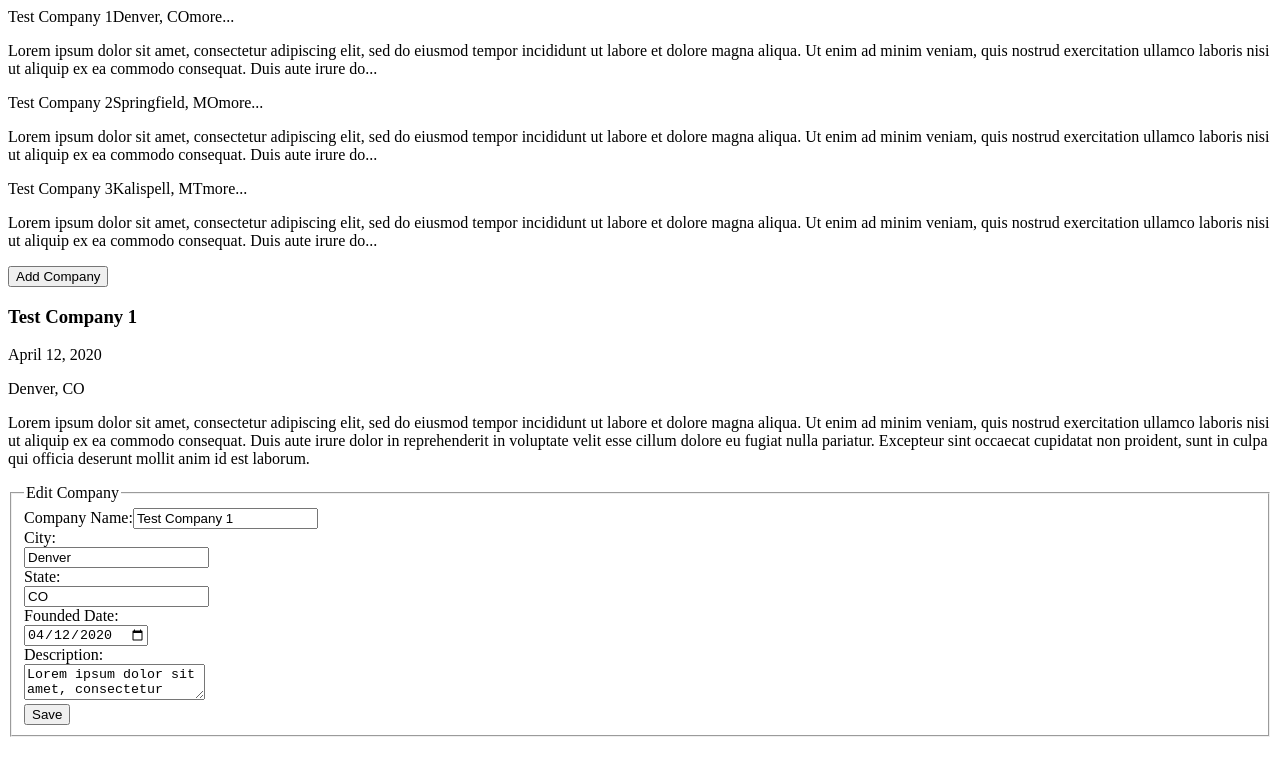
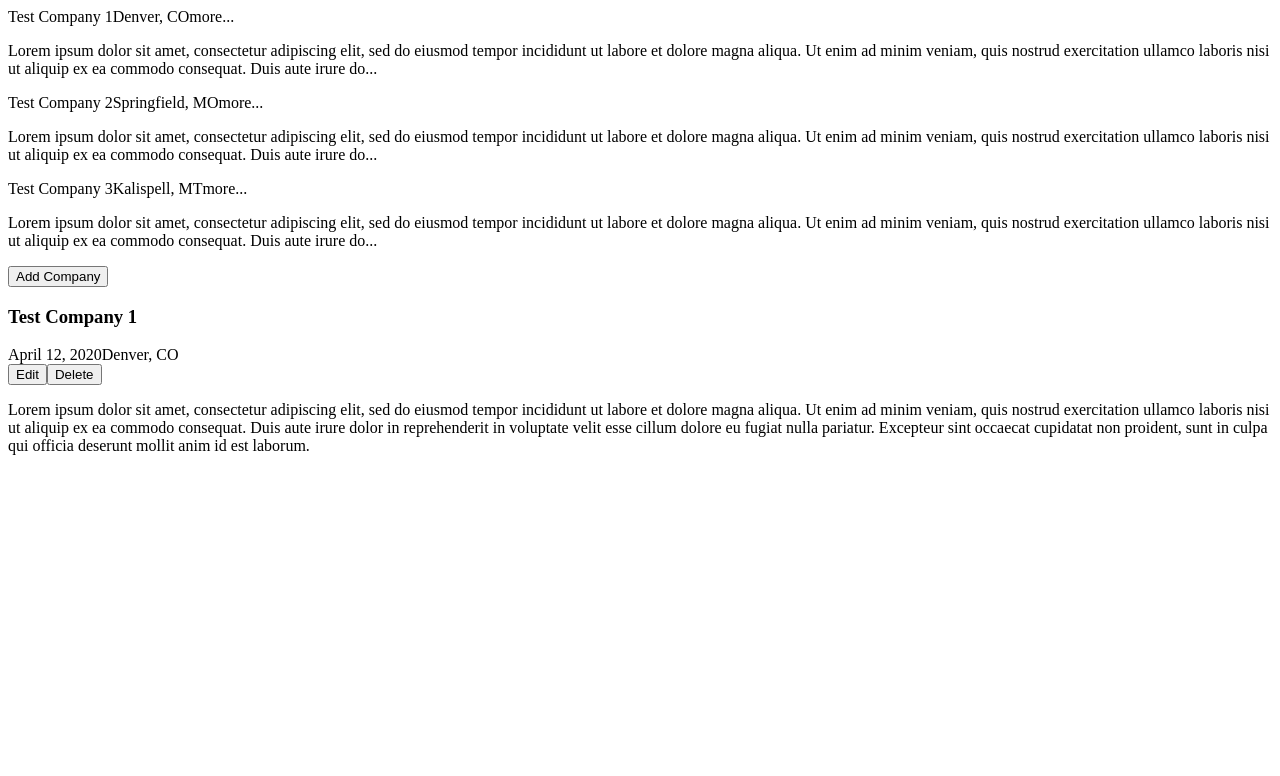
Before and after one commit to techstars/full-stack-challenge, a React (Create React App) app in the folder client/: page / in a window 1280 px wide. Shown: the top 776 px of the page. Built offline with nearby package versions, Linux system fonts and the light colour scheme; the HTML template or start-up script is replaced by a standard one.

Commit message:
formats companydetail, adds edit/delete button functionality

```diff
--- a/client/src/components/CompanyDetail.jsx
+++ b/client/src/components/CompanyDetail.jsx
@@ -7,6 +7,8 @@ const CompanyDetail = ({ company }) => {
   const[state, updateState] = useState(company.state);
   const[founded, updateFounded] = useState(company.founded);
   const[description, updateDescription] = useState(company.description);
+  const[editing, updateEditing] = useState(false);
+  const[deleting, updateDeleting] = useState(false);
 
   useEffect(() => {
     let date = new Date(company.founded);
@@ -15,14 +17,56 @@ const CompanyDetail = ({ company }) => {
     updateFounded(date)
   }, [])
 
+  const editHandler = () => {
+    updateEditing(true);
+  }
+
+  const deleteHandler = () => {
+    updateDeleting(true);
+  }
+
+  const confirmDelete = () => {
+    // call app level api function
+  }
+
+  const cancelDelete = () => {
+    updateDeleting(false);
+  }
+
   return (
     <div className="company-wrapper">
 
-      <h3>{company.name}</h3>
-      <p>{founded}</p>
-      <p>{`${company.city}, ${company.state}`}</p>
+      <div className="company-detail-header">
+        <h3>{company.name}</h3>
+
+        <div className="detail-line-two-wrapper">
+          <div className="detail-left">
+            <span className="detail-line-two">{founded}</span>
+            <span className="detail-line-two">{`${company.city}, ${company.state}`}</span>
+          </div>
+
+          <div className="detail-right">
+            <button className="detail-line-two detail-btn" onClick={editHandler}>Edit</button>
+            <button className="detail-line-two detail-btn" onClick={deleteHandler}>Delete</button>
+          </div>
+        </div>
+
+        {/* if delete button is clicked, double check before deleting */}
+        {deleting ?
+          <p>
+            Are you sure you want to delete {name}?
+            <button className="detail-line-two detail-btn" onClick={confirmDelete}>Yes</button>
+            <button className="detail-line-two detail-btn" onClick={cancelDelete}>No</button>
+          </p>
+          :
+          ''
+        }
+      </div>
+
       <p className ="company-description">{company.description}</p>
-      <CompanyForm company={company} />
+
+      {/* if editing, display edit form */}
+      {editing ? <CompanyForm company={company} /> : ''}
 
   </div>
   )
```
Also changed, not shown: 3 other files (tests, documents, lock files or other folders).
